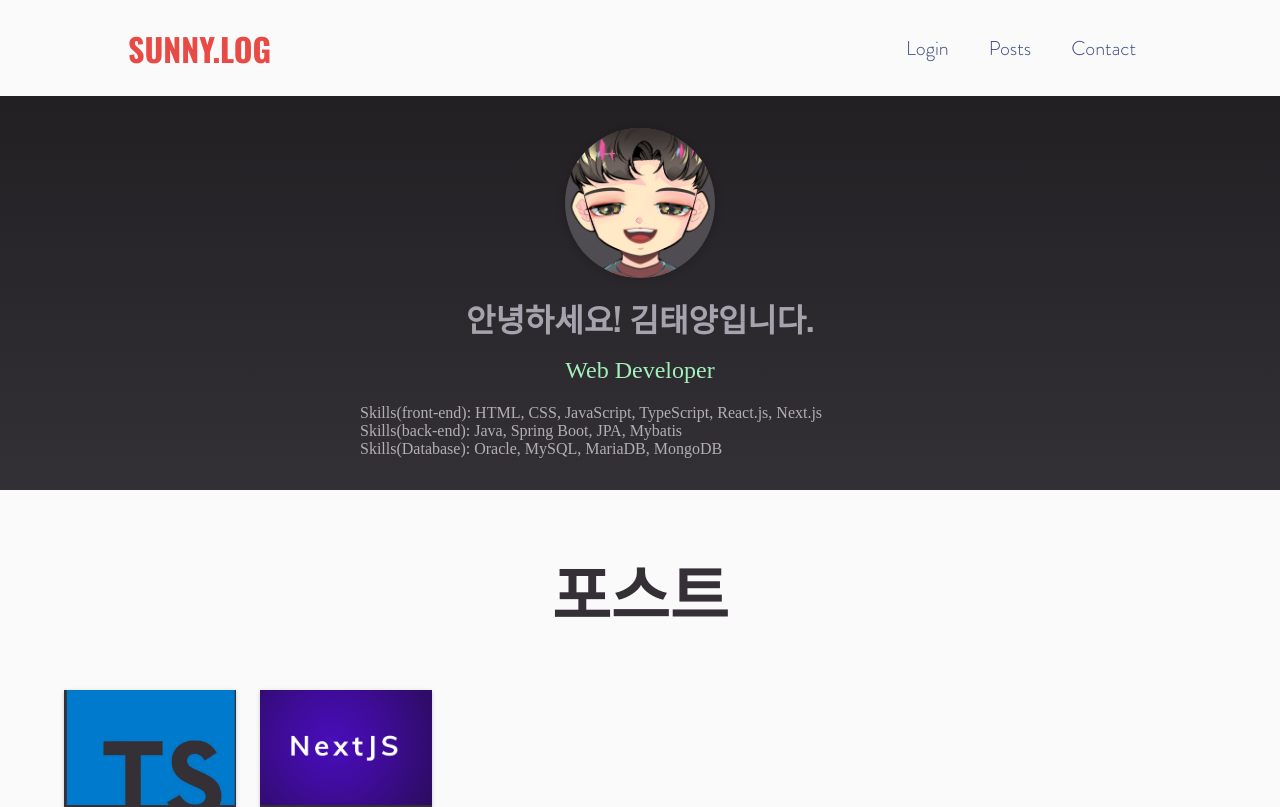
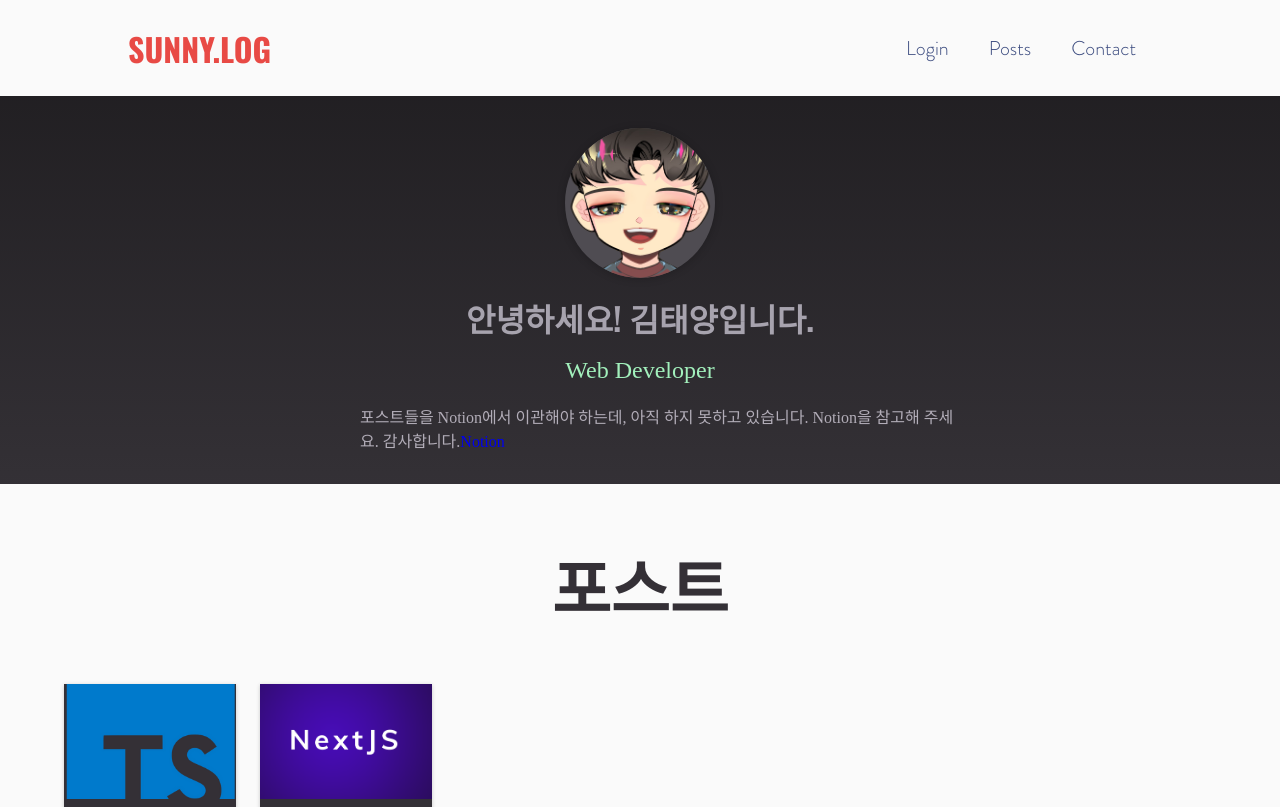
Before and after one commit to mynamesunpower/sunnylog, a Next.js app: page / in a window 1280 px wide. Shown: the top 807 px of the page. Built offline with nearby package versions, Linux system fonts and the light colour scheme; no server answers.

Commit message:
Etc: 블로그 메인 내용 수정

```diff
--- a/components/mainpage/hero.tsx
+++ b/components/mainpage/hero.tsx
@@ -17,10 +17,15 @@ const Hero: React.FC = () => {
       <div className={classes.introduce}>
         Web Developer
         <p>
-          Skills(front-end): HTML, CSS, JavaScript, TypeScript, React.js,
-          Next.js <br />
-          Skills(back-end): Java, Spring Boot, JPA, Mybatis <br />
-          Skills(Database): Oracle, MySQL, MariaDB, MongoDB
+          포스트들을 Notion에서 이관해야 하는데, 아직 하지 못하고 있습니다.
+          Notion을 참고해 주세요. 감사합니다.
+          <a href="https://dogpitch.notion.site/sunnylog-f27e0f50e96d402bb78da48af16d4315">
+            Notion
+          </a>
+          {/*Skills(front-end): HTML, CSS, JavaScript, TypeScript, React.js,*/}
+          {/*Next.js <br />*/}
+          {/*Skills(back-end): Java, Spring Boot, JPA, Mybatis <br />*/}
+          {/*Skills(Database): Oracle, MySQL, MariaDB, MongoDB*/}
         </p>
       </div>
     </section>
```
